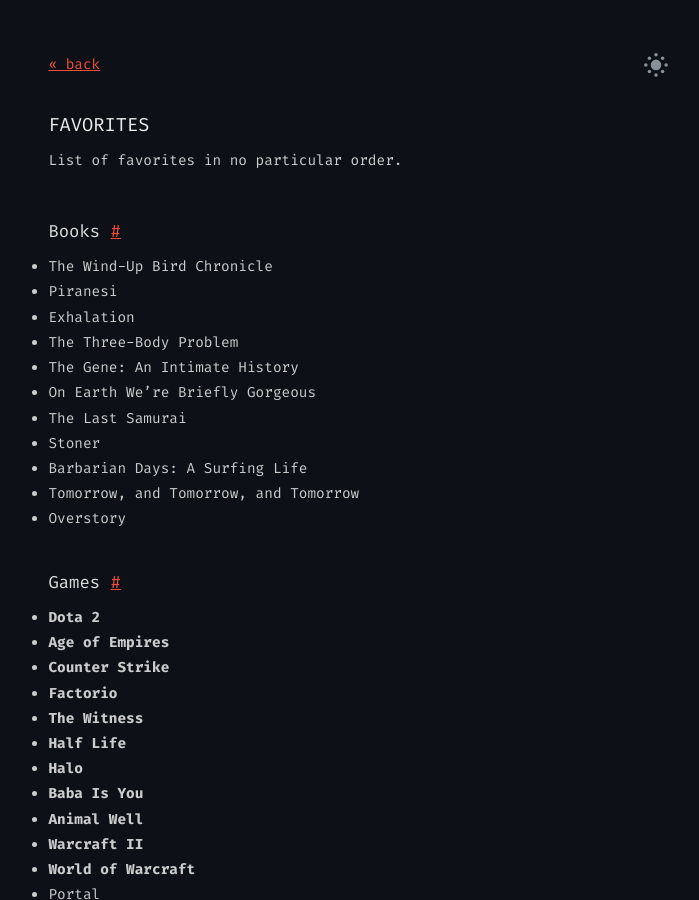
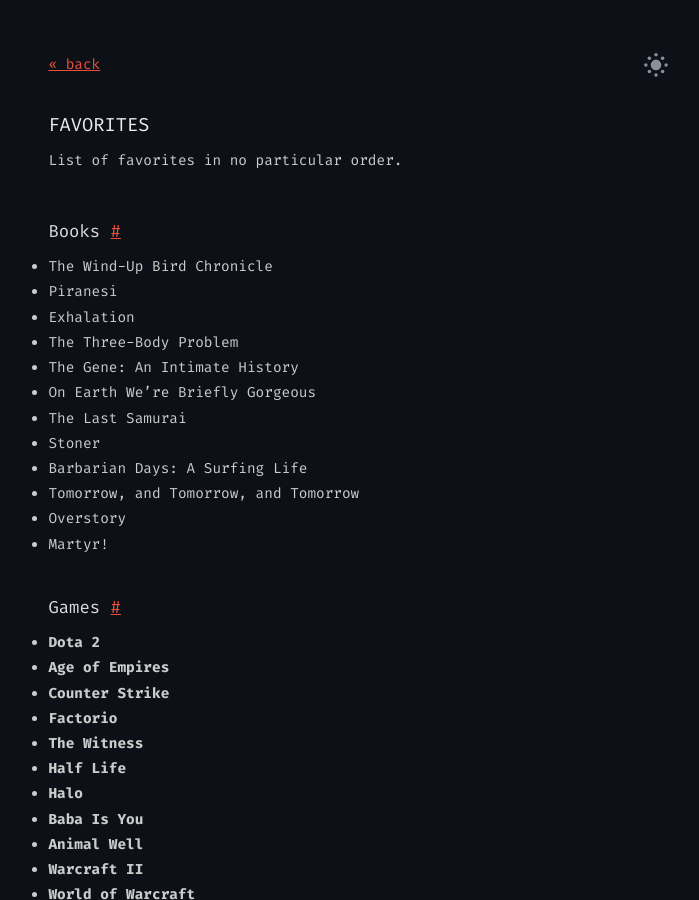
Before and after one commit to sourencho/sourencho.github.io, a Jekyll site: the page built from favorites.md, in a window 1280 px wide and 900 px high. Shown: the whole window, without its empty margins (282-981 px from the left). Built offline with Jekyll 4.4.1, drawn with Linux system fonts in a browser that asks for light colours.

Commit message:
Update favorites.md

```diff
--- a/favorites.md
+++ b/favorites.md
@@ -18,6 +18,7 @@
 - Barbarian Days: A Surfing Life
 - Tomorrow, and Tomorrow, and Tomorrow
 - Overstory
+- Martyr!
 
 ### Games
 
```
